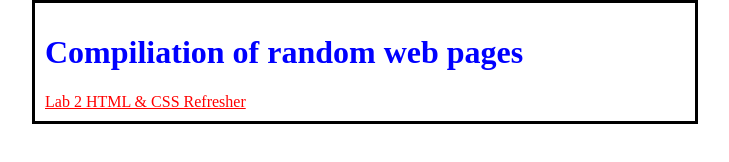
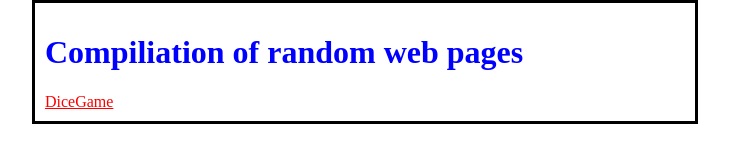
Before and after one commit to ajsamudio/playground, a plain HTML site: page index.html in a window 1280 px wide. Shown: the whole page, without its empty margins (275-1004 px from the left). Drawn offline with Linux system fonts and the light colour scheme.

Commit message:
Add files via upload

```diff
--- a/index.html
+++ b/index.html
@@ -19,7 +19,7 @@
 <body>
 
     <h1>Compiliation of random web pages</h1>
-    <a href="diceRoll.html" target="_blank">Lab 2 HTML & CSS Refresher</a>
+    <a href="diceRoll.html" target="_blank">DiceGame</a>
 
 </body>
 
```
